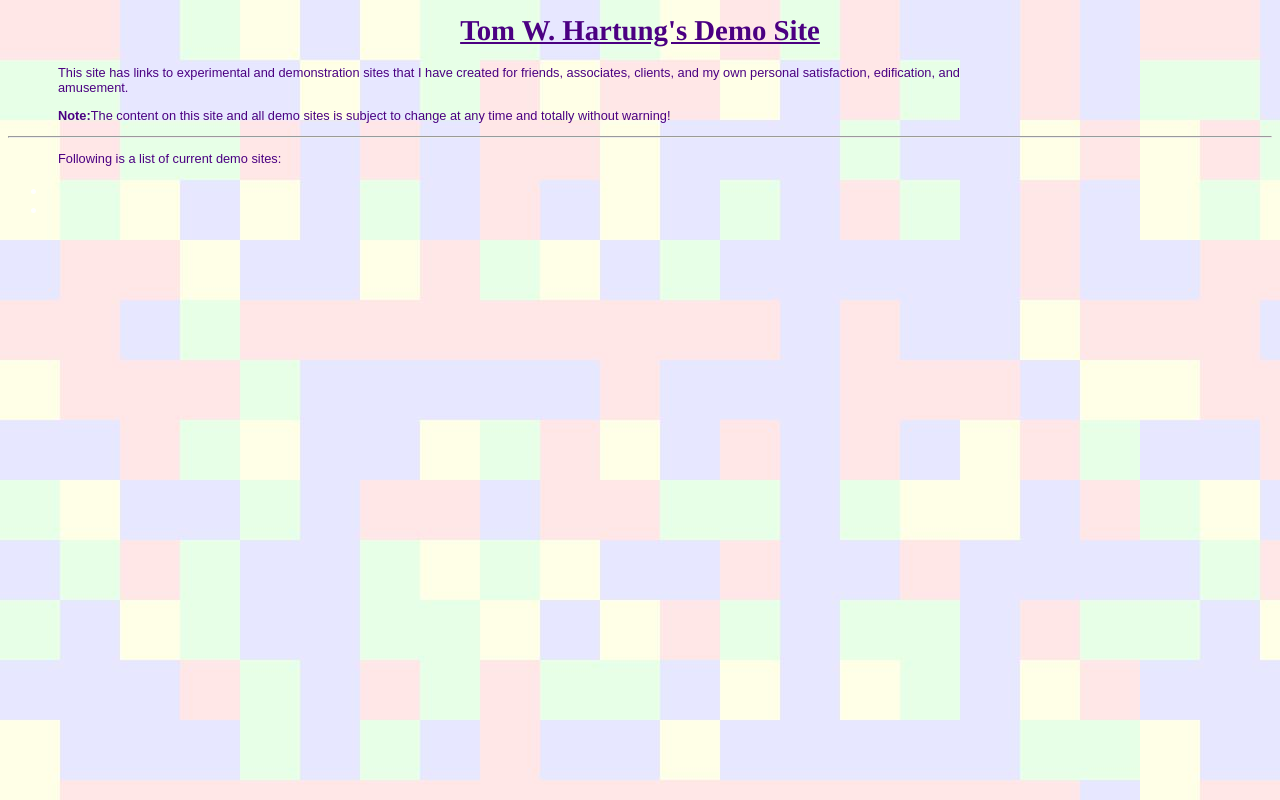
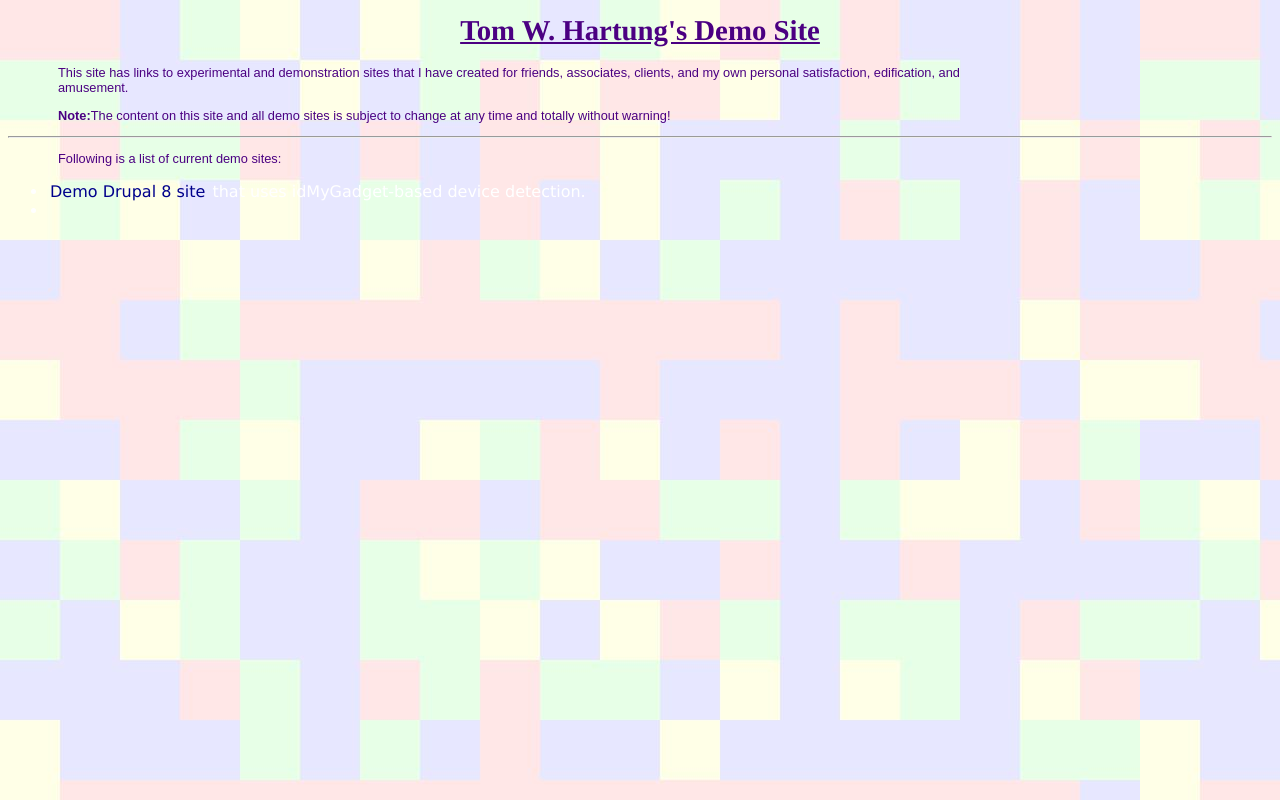
Before and after one commit to tomwhartung/tomhartung.com-exp, a plain HTML site: page Site/index.html in a window 1280 px wide. Drawn offline with Linux system fonts and the light colour scheme.

Commit message:
Added link to where the drupal site is now.  The home page works but none of the others do, rats.

```diff
--- a/Site/index.html
+++ b/Site/index.html
@@ -21,7 +21,9 @@
   Following is a list of current demo sites:</p>
  <ul>
   <li>
-   <a href="demo_sites/drupal/" title="Demonstration Drupal 8 site that uses idMyGadget"> </a>
+   <a href="demo_sites/drupal/tomhartung.com-d8" title="Demonstration Drupal 8 site that uses idMyGadget">
+	 Demo Drupal 8 site</a>
+	that uses idMyGadget-based device detection.
   </li>
   <li>
    <a href="" title=""> </a>
```
